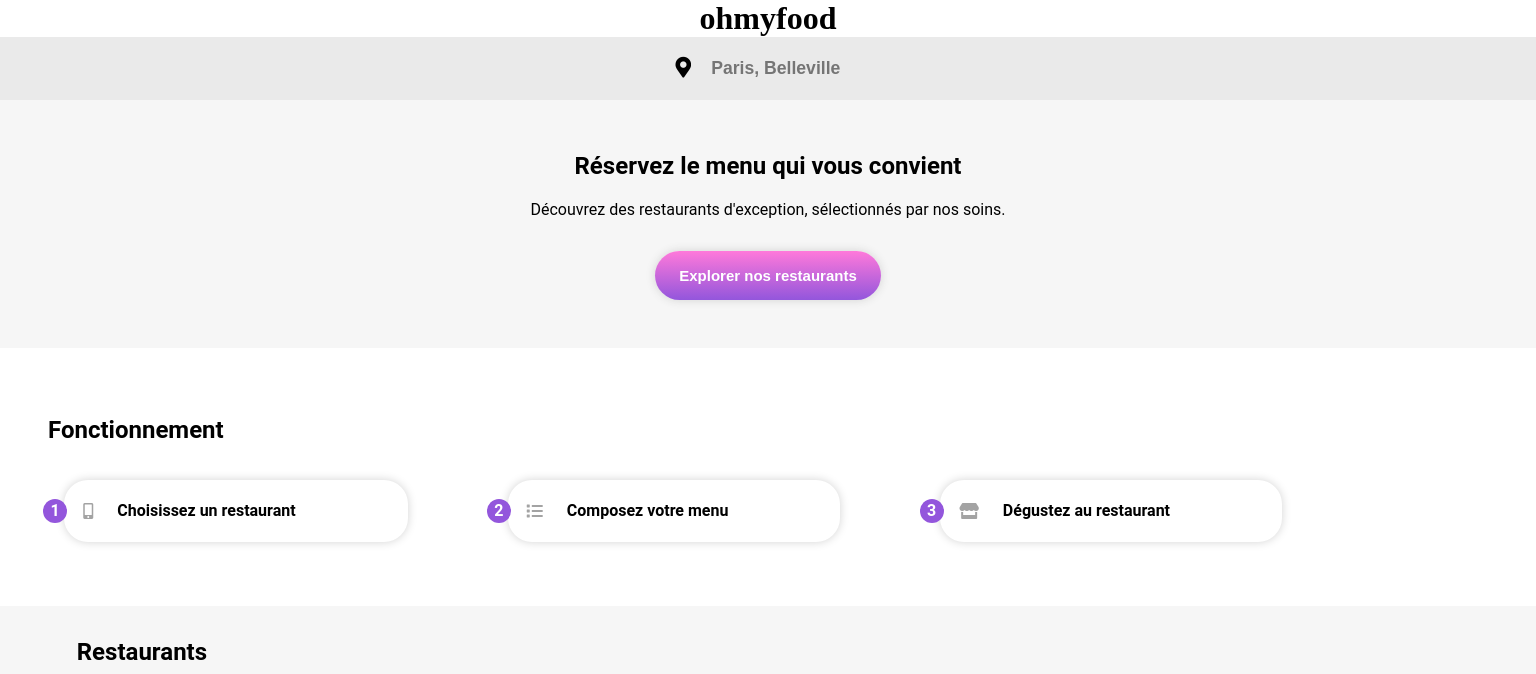
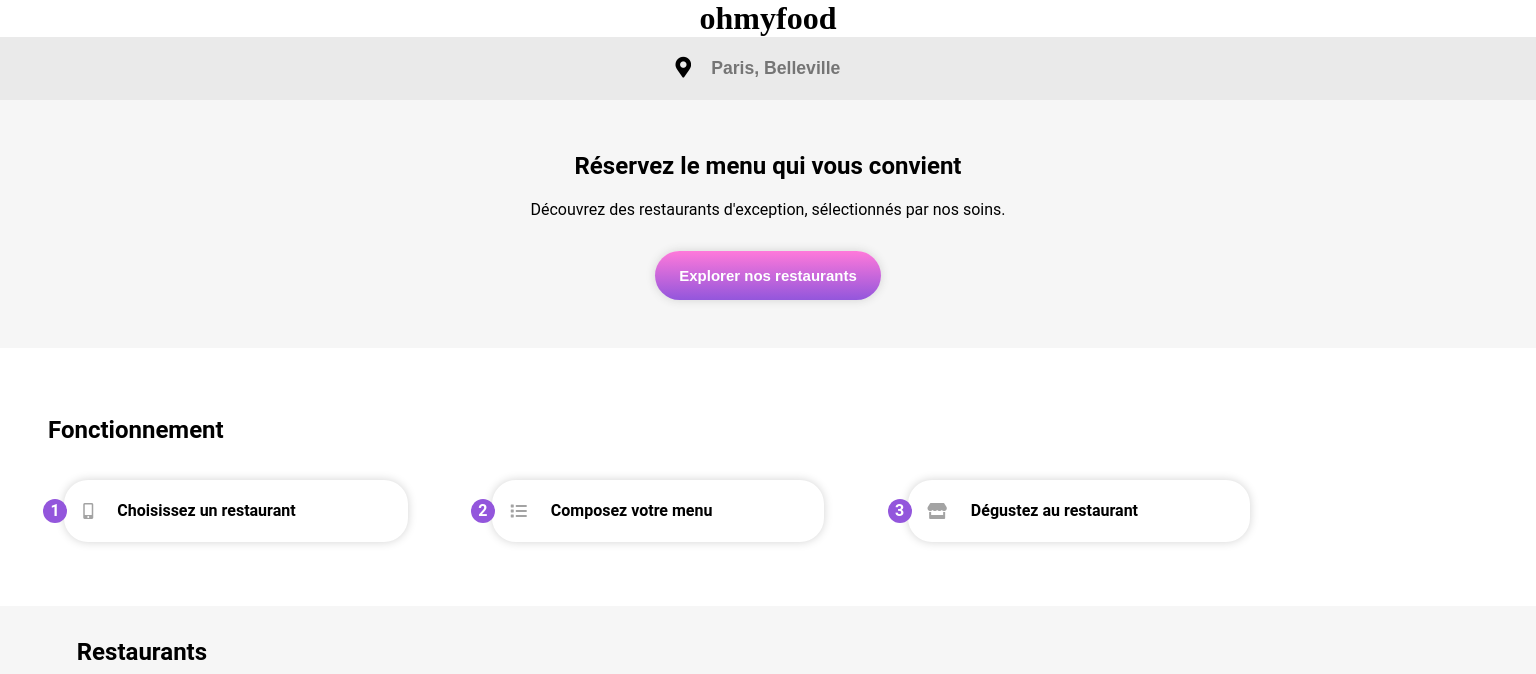
Before and after one commit to Stacyvenke/Stacy-Venketasamy-3-04022021, a website: page www/index.html in a window 1536 px wide. Shown: the top 674 px of the page. Drawn offline with Linux system fonts and the light colour scheme; a web font is replaced by a local one.

Commit message:
version finale

```diff
--- a/src/scss/test.scss
+++ b/src/scss/test.scss
@@ -454,7 +454,7 @@ article {
         &__site {
             display: inline-flex;
             justify-content: space-between;
-            margin-right: 5rem;
+            margin-right: 4rem;
             padding-right: 7rem;
         }
     }
```
Also changed, not shown: www/css/style.css.
